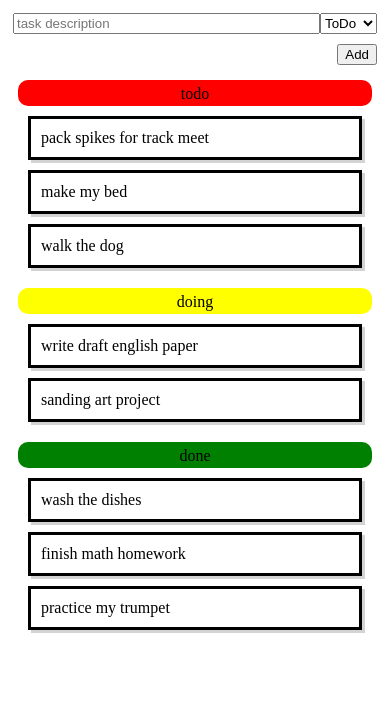
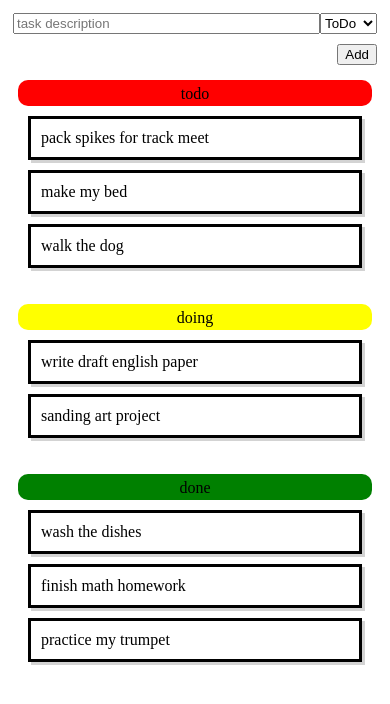
Before and after one commit to knightmoves-schools/capstone-080-responsive-design-trq-frags, a website: page index.html in a window 390 px wide. Drawn offline with Linux system fonts and the light colour scheme.

Commit message:
shoudl fix

```diff
--- a/index.html
+++ b/index.html
@@ -8,13 +8,20 @@
         .board {
     display: flex;
     flex-direction: row; /* Default: horizontal layout */
+    gap: 1rem; /* Optional: spacing between columns */
 }
 
+.column {
+    flex: 1; /* Ensures columns share space equally */
+}
+
+/* Mobile layout: stack columns vertically */
 @media screen and (max-width: 400px) {
     .board {
-                flex-direction: column; /* Mobile: vertical layout */
+        flex-direction: column;
     }
 }
+
     </style>
 </head>
 
```
Lines whose indentation alone changed are shown as unchanged.
